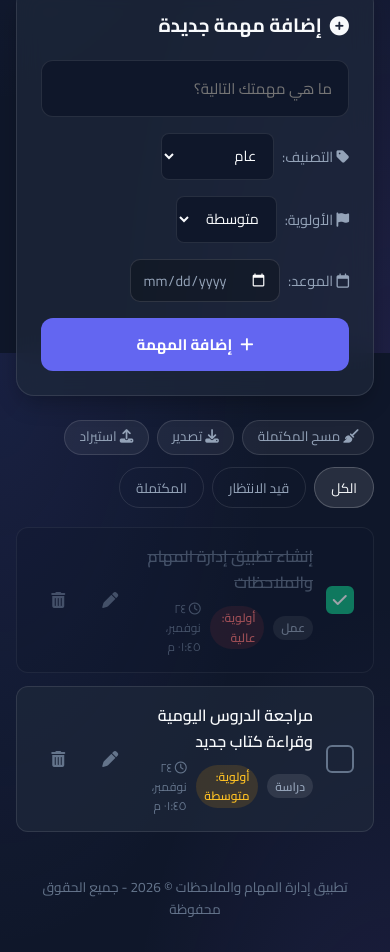
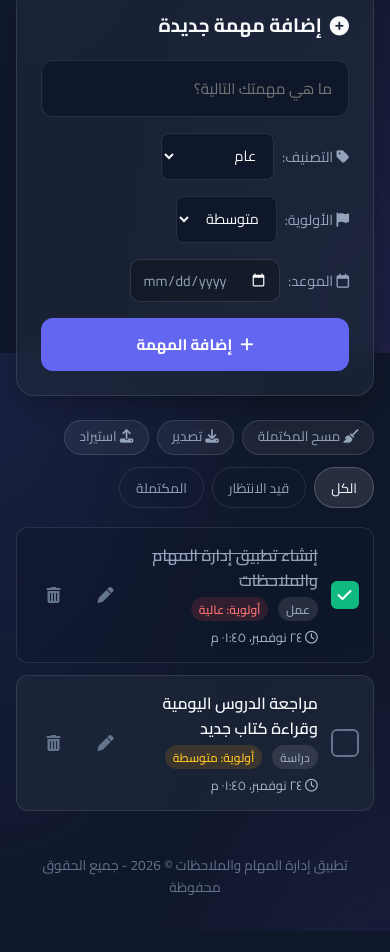
Before and after one commit to mahamed-yasser/my-first-app, a plain HTML site: page my-first-app/index.html in a window 390 px wide. Shown: the part 491-1443 px from the top of the page. After the commit the page ends 1422 px from the top, so only its background shows below. Drawn offline with Linux system fonts and the light colour scheme.

Commit message:
Mobile readability, README rewrite, new screenshot

```diff
--- a/my-first-app/styles.css
+++ b/my-first-app/styles.css
@@ -589,3 +589,13 @@ body {
   .icon-btn { min-width: 44px; min-height: 44px; }
   .task-checkbox { min-width: 28px; min-height: 28px; }
 }
+
+/* readability fixes (mobile screenshots review) */
+.task-item.completed { opacity: 1; }
+.task-item.completed .task-text { color: #94a3b8; }
+.task-meta { flex-wrap: wrap; row-gap: 0.35rem; color: #a8b3c7; }
+.task-meta > span, .badge { white-space: nowrap; }
+@media (max-width: 640px) {
+  .task-meta { font-size: 0.8rem; }
+  .task-item { padding: 0.9rem; }
+}
```
Also changed, not shown: docs/screenshot.png, 1 other file.
